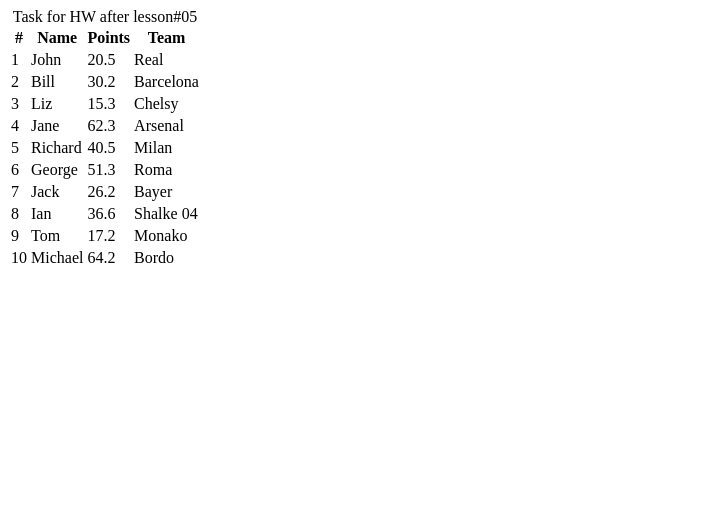
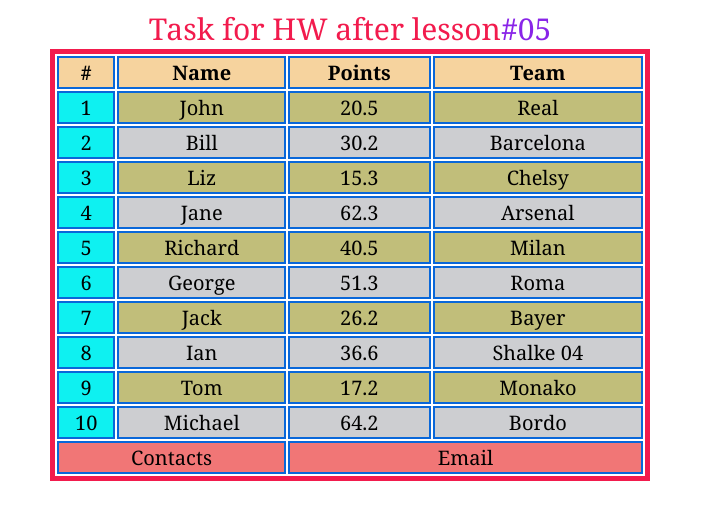
Before and after one commit to Ivanka1905/colorful-table-hw05, a plain HTML site: page index.html in a window 1280 px wide. Shown: the whole page, without its empty margins (0-702 px from the left). Drawn offline with Linux system fonts and the light colour scheme.

Commit message:
add styles

```diff
--- /dev/null
+++ b/assets/css/style.css
@@ -0,0 +1,45 @@
+body {
+  margin-left: 50px;
+}
+
+table {
+  width: 600px;
+  border: 5px, solid, rgb(242, 27, 77);
+  font-size: 20px;
+  text-align: center;
+  font-family: Cambria, Cochin, Georgia, Times, "Times New Roman", serif;
+}
+
+table th,
+table td {
+  border: 2px, solid, rgb(9, 103, 217);
+}
+
+caption {
+  font-size: 30px;
+  color: rgb(242, 27, 77);
+}
+
+span:only-child {
+  color: rgb(137, 36, 232);
+}
+
+td:first-child {
+  background-color: rgb(14, 241, 241);
+}
+
+tr:nth-of-type(odd) {
+  background-color: rgb(193, 190, 122);
+}
+
+tr:nth-of-type(even) {
+  background-color: rgb(205, 206, 209);
+}
+
+.table-head {
+  background-color: rgb(246, 211, 158);
+}
+
+td[colspan="2"] {
+  background-color: rgb(241, 118, 118);
+}
--- a/index.html
+++ b/index.html
@@ -5,6 +5,7 @@
     <meta charset="UTF-8">
     <meta name="viewport" content="width=device-width, initial-scale=1.0">
     <title>Colorful Table</title>
+    <link rel="stylesheet" href="./assets/css/style.css">
 </head>
 
 <body>
@@ -12,10 +13,10 @@
         <caption>Task for HW after lesson<span>#05</span></caption>
         <thead>
             <tr>
-                <th>#</th>
-                <th>Name</th>
-                <th>Points</th>
-                <th>Team</th>
+                <th class="table-head">#</th>
+                <th class="table-head">Name</th>
+                <th class="table-head">Points</th>
+                <th class="table-head">Team</th>
             </tr>
         </thead>
         <tbody>
@@ -79,8 +80,14 @@
                 <td>64.2</td>
                 <td>Bordo</td>
             </tr>
+
         </tbody>
-        <tfooter></tfooter>
+        <tfoot>
+            <tr>
+                <td colspan="2">Contacts</td>
+                <td colspan="2">Email</td>
+            </tr>
+        </tfoot>
     </table>
 </body>
 
```
